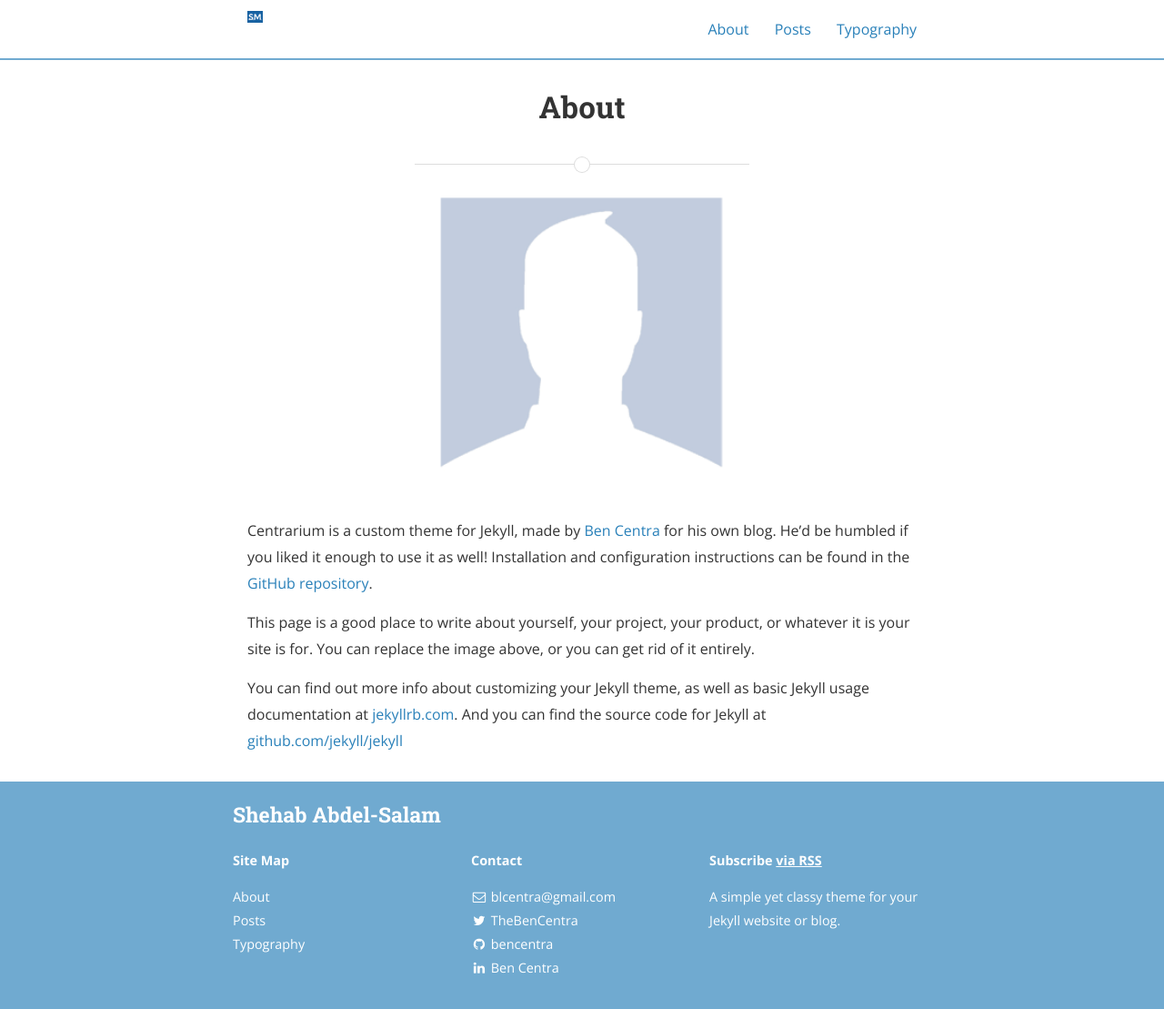
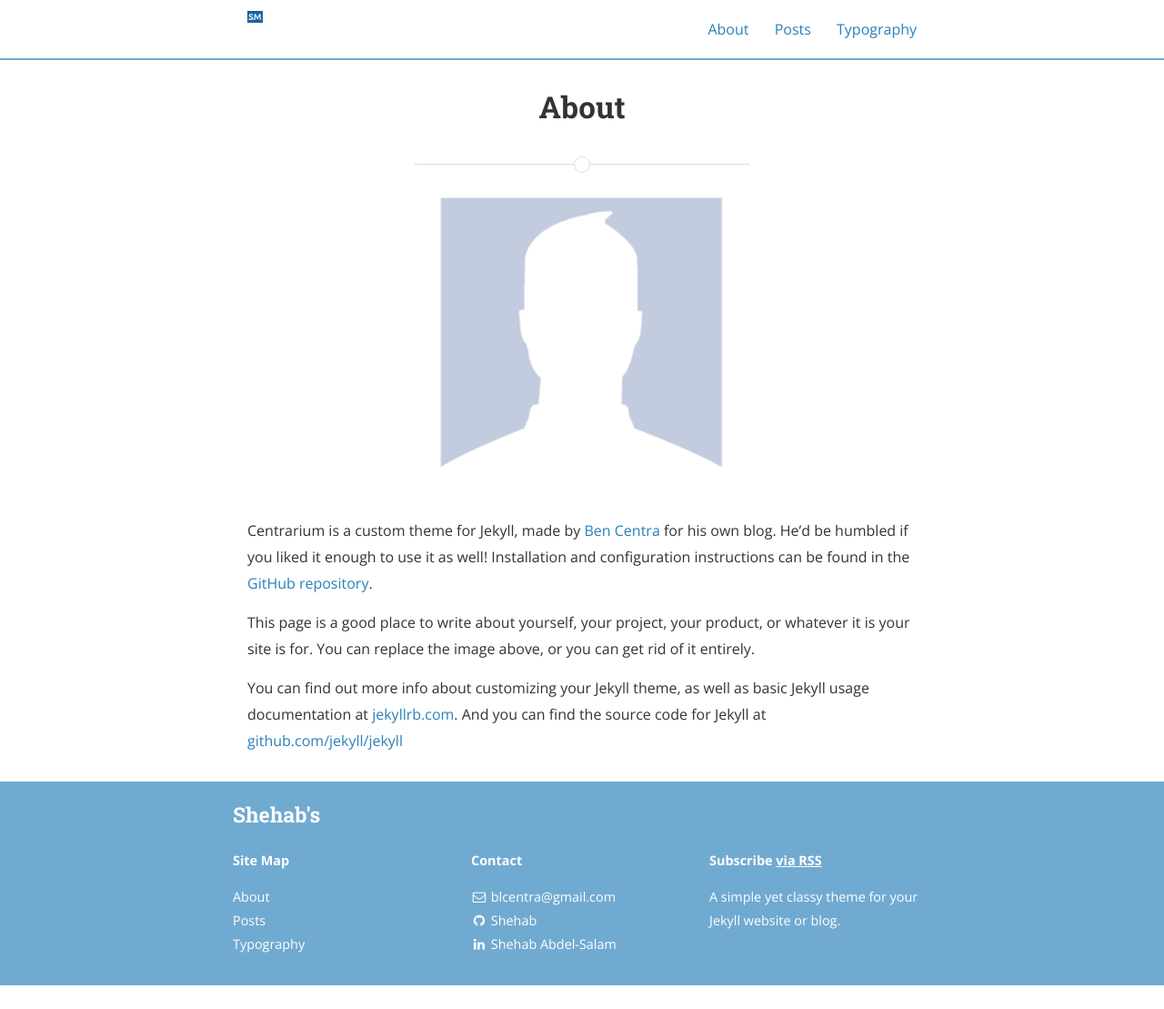
Before and after one commit to ShehabCE/shehabce.github.io, a Jekyll site: the page built from about.md, in a window 1280 px wide. Shown: the whole page at 91% size. Built offline with Jekyll 4.4.1, drawn with Linux system fonts in a browser that asks for light colours; nearby versions of some CDN libraries; after the commit the page ends 1083 px from its top, so only the background shows below that; some of the changed lines change nothing that is shown.

Commit message:
fixing it

```diff
--- a/_config.yml
+++ b/_config.yml
@@ -9,10 +9,10 @@
   - "/vendor/"
 
 # Site settings
-title: Shehab Abdel-Salam
-subtitle: "A simple yet classy theme for your Jekyll website or blog"
+title: Shehab's
+subtitle: "A place where both my technical and non-technical side come together."
 email: blcentra@gmail.com
-name: Ben Centra
+name: Shehab Abdel-Salam
 description: >
   A simple yet classy theme for your Jekyll website or blog.
 # Base URL of site (i.e. /blog). It should always start with a slash,
@@ -51,8 +51,11 @@
   - cat: jekyll
     desc: "Posts describing Jekyll setup techniques."
 
-  - cat: dummy
-    desc: "Just some placeholder posts, lorem ipsum and the rest."
+  - cat: Blogs
+    desc: "Sharing my thoughts."
+
+  - cat: Projects
+    desc: "Showcasing my work."
 
 # Social icons and sharing options
 #
@@ -70,30 +73,29 @@
 #     desc: Follow me on Twitter            # Description to display as link title, etc
 #     share: true                           # Include in the "Share" section of posts
 social:
-  - name: Twitter
-    icon: twitter
-    username: TheBenCentra
-    url: https://twitter.com/TheBenCentra
-    desc: Follow me on Twitter
-    share: true
+  # - name: Twitter
+  #   icon: twitter
+  #   username: TheBenCentra
+  #   url: https://twitter.com/TheBenCentra
+  #   desc: Follow me on Twitter
+  #   share: false
 
-  - name: Facebook
-    icon: facebook
-    username: thebencentra
-    url:
-    desc: Friend me on Facebook
-    share: true
+  # - name: Facebook
+  #   icon: facebook
+  #   username: thebencentra
+  #   url:
+  #   desc: Friend me on Facebook
+  #   share: false
 
   - name: GitHub
     icon: github
-    username: bencentra
-    url: https://github.com/bencentra
-    desc: Fork me on GitHub
-    share: false
+    username: Shehab
+    url: https://github.com/ShehabMMohamed
+    share: true
 
   - name: LinkedIn
     icon: linkedin
-    username: Ben Centra
+    username: Shehab Abdel-Salam
     url: https://www.linkedin.com/pub/ben-centra/47/769/60a
     desc: Connect with me on LinkedIn
     share: true
@@ -124,7 +126,7 @@
     username:
     url:
     desc: Follow me on Pinterest
-    share: true
+    share: false
 
   - name: SoundCloud
     icon: soundcloud
@@ -173,7 +175,7 @@
     username:
     url:
     desc: Share to Reddit
-    share: true
+    share: false
 
   - name: "Hacker News"
     icon: hacker-news
```
